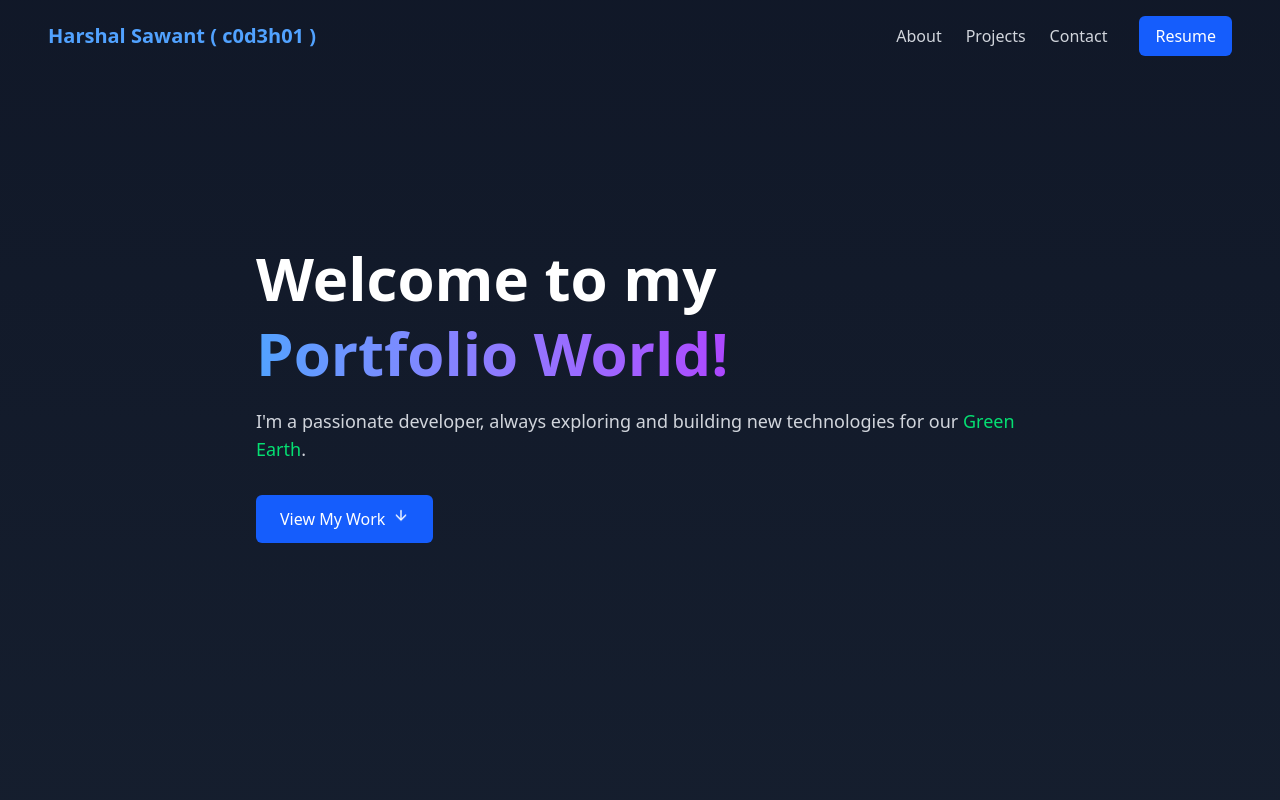
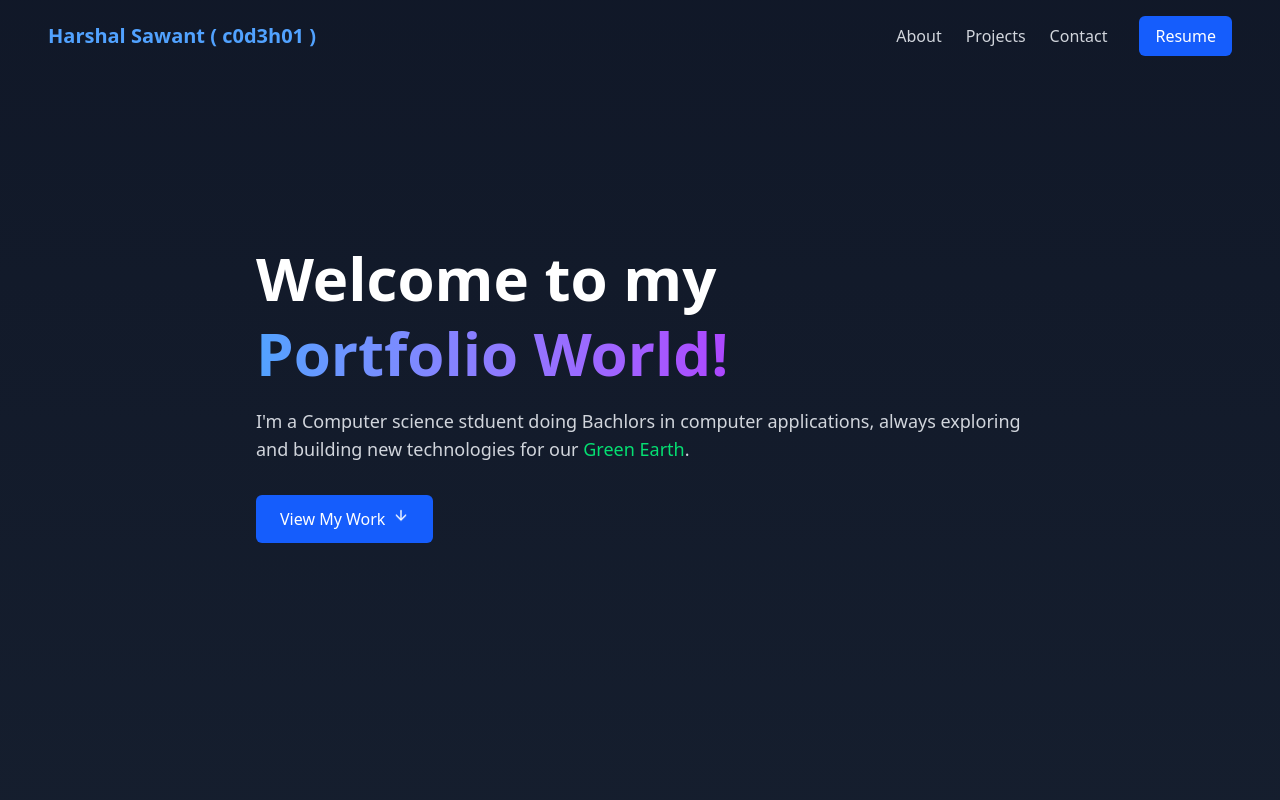
Before and after one commit to c0d3h01/c0d3h01.org, a React (Vite) app: page / in a window 1280 px wide. Shown: the top 800 px of the page. Built offline with nearby package versions, Linux system fonts and the light colour scheme.

Commit message:
fix(Hero): update description to reflect current status as a computer science student

```diff
--- a/src/components/Hero.tsx
+++ b/src/components/Hero.tsx
@@ -14,7 +14,7 @@ const Hero: React.FC = () => {
                     </h1>
 
                     <p className="text-lg text-gray-300 mb-8">
-                        I'm a passionate developer, always exploring and building new technologies
+                        I'm a Computer science stduent doing Bachlors in computer applications, always exploring and building new technologies
                         for our <span className="text-green-400">Green Earth</span>.
                     </p>
 
```
